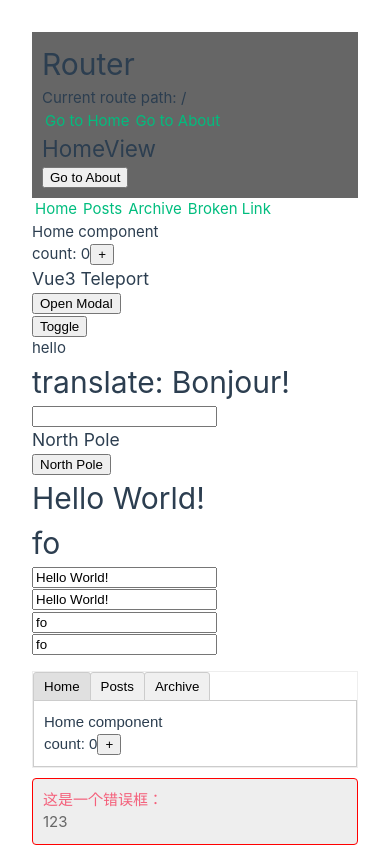
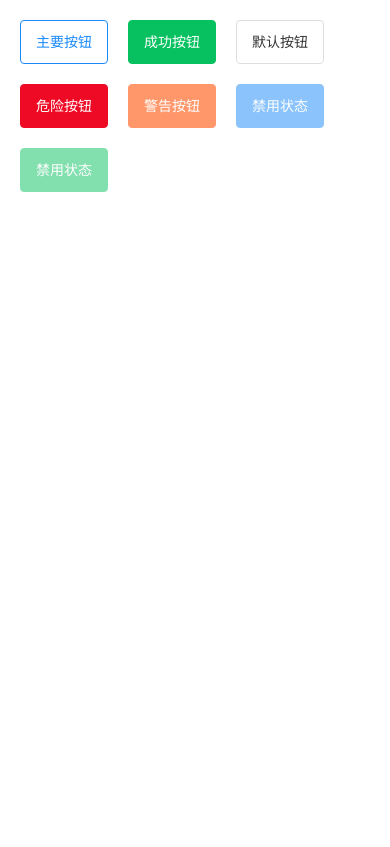
Before and after one commit to zzyyppqq/vue3-js-learn, a Vue app: page / in a window 390 px wide. Shown: the top 847 px of the page. Built offline with nearby package versions, Linux system fonts and the light colour scheme; no server answers.

Commit message:
add PhoneApp.vue

```diff
--- a/package.json
+++ b/package.json
@@ -10,6 +10,7 @@
   },
   "dependencies": {
     "pinia": "^2.2.6",
+    "vant": "^4.9.9",
     "vue": "^3.5.12",
     "vue-router": "^4.5.0",
     "vue-virtual-scroller": "2.0.0-beta.8"
--- a/src/App.vue
+++ b/src/App.vue
@@ -110,6 +110,10 @@ console.log(i18n.greetings.hello)
 <template>
   <header>
     <div>
+      <!--  Unicode使用方式   -->
+      <span class="iconfont">&#xe60a;</span>
+      <!--  Font class使用方式    -->
+      <span class="iconfont icon-home_home_h"></span>
       <RouterLinkPage />
       <PiniaView />
       <SimpleRoute />
@@ -208,4 +212,25 @@ header {
     flex-wrap: wrap;
   }
 }
+
+
+@font-face {
+  font-family: "iconfont"; /* Project id 4761145 */
+  src: url('//at.alicdn.com/t/c/font_4761145_2mpcebvm01v.woff2?t=1732671017559') format('woff2'),
+  url('//at.alicdn.com/t/c/font_4761145_2mpcebvm01v.woff?t=1732671017559') format('woff'),
+  url('//at.alicdn.com/t/c/font_4761145_2mpcebvm01v.ttf?t=1732671017559') format('truetype');
+}
+
+.iconfont {
+  font-family: "iconfont" !important;
+  font-size: 16px;
+  font-style: normal;
+  -webkit-font-smoothing: antialiased;
+  -moz-osx-font-smoothing: grayscale;
+}
+
+.icon-home_home_h:before {
+  content: "\e60a";
+}
+
 </style>
--- /dev/null
+++ b/src/PhoneApp.vue
@@ -0,0 +1,53 @@
+<script setup>
+import {useRoute, useRouter} from "vue-router";
+
+const route = useRoute()
+const router = useRouter()
+console.log("route: ",JSON.stringify(route))
+console.log("router: ",JSON.stringify(router))
+
+
+</script>
+
+<template>
+  <div id="app">
+    <RouterView class="router-view"/>
+  </div>
+</template>
+
+
+<style scoped>
+
+/* main.css 或 App.vue 的 style */
+html, body, #app {
+  height: 100%;
+  width: 100%;
+  margin: 0;
+  padding: 0;
+  overflow-x: hidden;
+  overflow-y: scroll;
+}
+
+#app {
+  display: flex;
+  flex-direction: column;
+  height: 100%;
+}
+
+/*路由区域全屏，且没有边距*/
+.router-view {
+  width: 100%;
+  height: auto;
+  position: absolute;
+  top: 0;
+  left: 0;
+  bottom: 0;
+  margin: 0 auto;
+  -webkit-overflow-scrolling: touch;
+  background-color: white;
+}
+
+.van-badge--fixed {
+  z-index: 1000;
+}
+</style>
--- /dev/null
+++ b/src/components/phone/home/Home.vue
@@ -0,0 +1,28 @@
+<script setup>
+
+</script>
+
+<template>
+  <div>
+
+    <van-button plain type="primary">主要按钮</van-button>
+    <van-button type="success">成功按钮</van-button>
+    <van-button type="default">默认按钮</van-button>
+    <van-button type="danger">危险按钮</van-button>
+    <van-button type="warning">警告按钮</van-button>
+
+    <van-button disabled type="primary">禁用状态</van-button>
+    <van-button disabled type="success">禁用状态</van-button>
+
+  </div>
+</template>
+
+<style scoped>
+div {
+  display: block;
+  padding: 10px;
+}
+.van-button {
+  margin: 10px;
+}
+</style>
--- a/src/main.js
+++ b/src/main.js
@@ -6,9 +6,17 @@ import App from './App.vue'
 import myDirective, {installPlugin} from "@/js/directive.js";
 import i18nPlugin from "@/plugin/i18n.js";
 import {createPinia} from "pinia";
-import router from "@/js/router.js";
+import router from "@/router/router.js";
 import FullScreenApp from "@/FullScreenApp.vue";
-const app = createApp(App)
+import PhoneApp from "@/PhoneApp.vue";
+// 1. 引入你需要的组件
+import {Button, Slider} from "vant";
+// 2. 引入组件样式
+import 'vant/lib/index.css';
+
+
+const app = createApp(PhoneApp)
+// const app = createApp(App)
 // const app = createApp(FullScreenApp)
 // 使 v-focus 在所有组件中都可用
 app.directive('focus', {
@@ -48,6 +56,9 @@ app.use(i18nPlugin, {
  */
 app.use(router)
 
+app.use(Button)
+    .use(Slider)
+
 // .mount() 方法应该始终在整个应用配置和资源注册完成后被调用
 app.mount('#app')
 
--- a/src/js/router.js
+++ b/src/router/router.js
@@ -1,10 +1,11 @@
 import { createMemoryHistory, createRouter } from 'vue-router'
 import HomePage from "@/components/route/page/HomePage.vue";
 import AboutPage from "@/components/route/page/AboutPage.vue";
+import Home from "@/components/phone/home/Home.vue";
 
 
 const routes = [
-    { path: '/', component: HomePage },
+    { path: '/', component: Home },
     { path: '/about', component: AboutPage },
 ]
 
```
Also changed, not shown: 1 other file (tests, documents, lock files or other folders).
